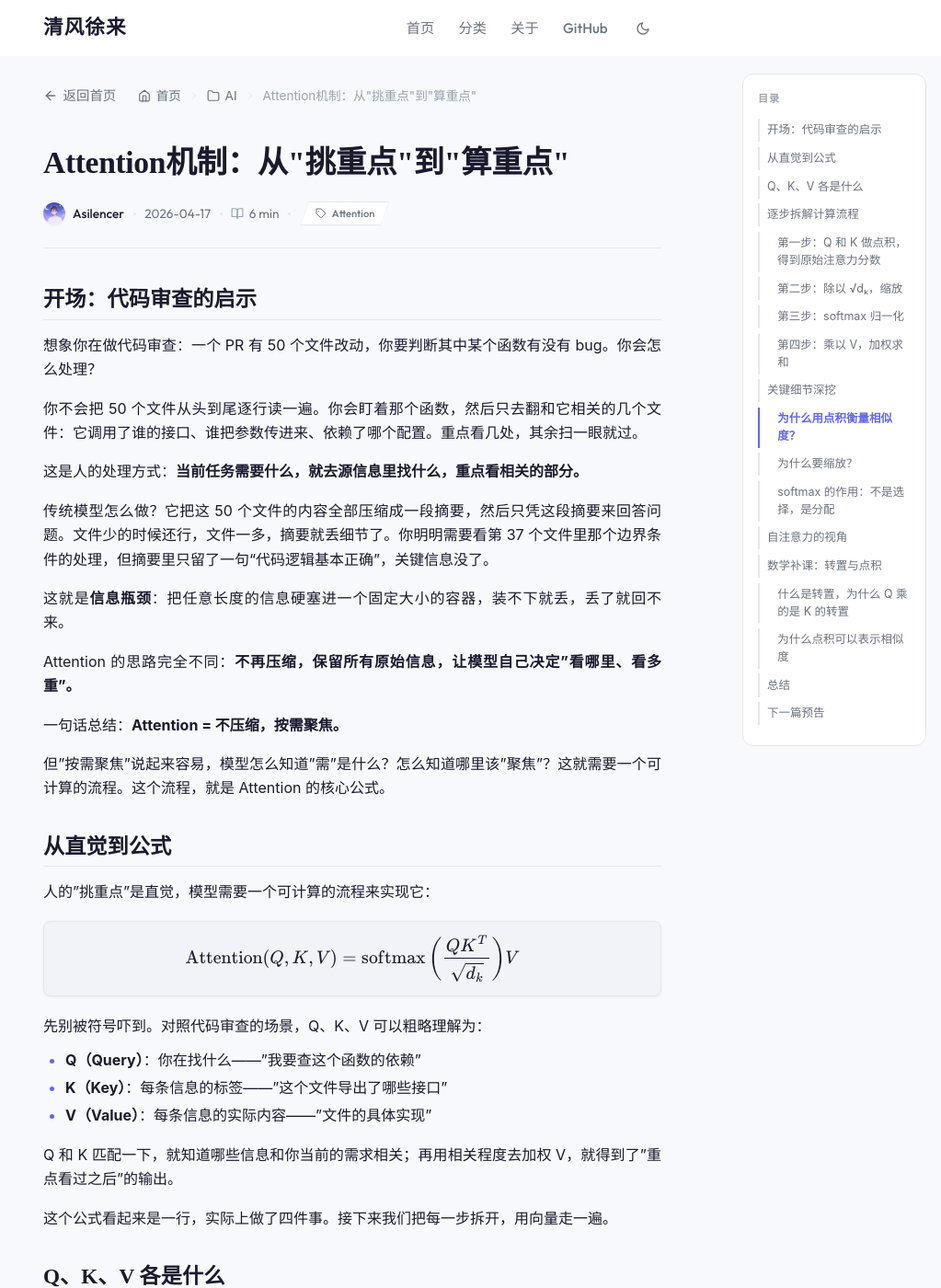
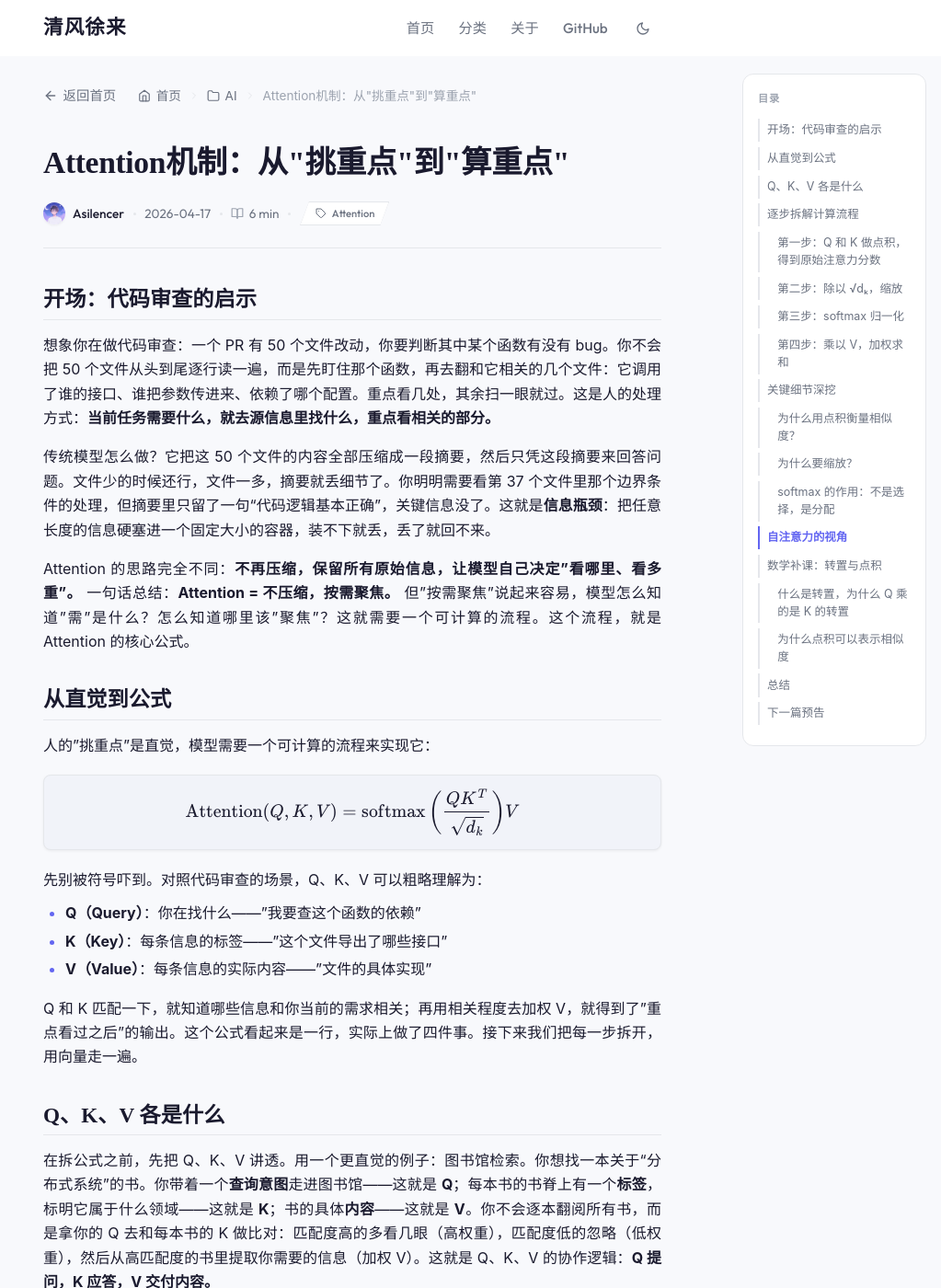
Before and after one commit to Asilencer/asilencer.github.io, a Jekyll site: the page built from _posts/2026-04-17-attention.md, in a window 1280 px wide and 1400 px high. Shown: the whole window at 92% size, without its empty margins (257-1280 px from the left). Built offline with Jekyll 4.4.1, drawn with Linux system fonts in a browser that asks for light colours; some web fonts are replaced; some of the changed text lies outside the part shown.

Commit message:
style: 优化 Attention 正文与文章元信息排版

```diff
--- a/_posts/2026-04-17-attention.md
+++ b/_posts/2026-04-17-attention.md
@@ -11,21 +11,11 @@ math: true
 
 ## 开场：代码审查的启示
 
-想象你在做代码审查：一个 PR 有 50 个文件改动，你要判断其中某个函数有没有 bug。你会怎么处理？
+想象你在做代码审查：一个 PR 有 50 个文件改动，你要判断其中某个函数有没有 bug。你不会把 50 个文件从头到尾逐行读一遍，而是先盯住那个函数，再去翻和它相关的几个文件：它调用了谁的接口、谁把参数传进来、依赖了哪个配置。重点看几处，其余扫一眼就过。这是人的处理方式：**当前任务需要什么，就去源信息里找什么，重点看相关的部分。**
 
-你不会把 50 个文件从头到尾逐行读一遍。你会盯着那个函数，然后只去翻和它相关的几个文件：它调用了谁的接口、谁把参数传进来、依赖了哪个配置。重点看几处，其余扫一眼就过。
+传统模型怎么做？它把这 50 个文件的内容全部压缩成一段摘要，然后只凭这段摘要来回答问题。文件少的时候还行，文件一多，摘要就丢细节了。你明明需要看第 37 个文件里那个边界条件的处理，但摘要里只留了一句“代码逻辑基本正确”，关键信息没了。这就是**信息瓶颈**：把任意长度的信息硬塞进一个固定大小的容器，装不下就丢，丢了就回不来。
 
-这是人的处理方式：**当前任务需要什么，就去源信息里找什么，重点看相关的部分。**
-
-传统模型怎么做？它把这 50 个文件的内容全部压缩成一段摘要，然后只凭这段摘要来回答问题。文件少的时候还行，文件一多，摘要就丢细节了。你明明需要看第 37 个文件里那个边界条件的处理，但摘要里只留了一句“代码逻辑基本正确”，关键信息没了。
-
-这就是**信息瓶颈**：把任意长度的信息硬塞进一个固定大小的容器，装不下就丢，丢了就回不来。
-
-Attention 的思路完全不同：**不再压缩，保留所有原始信息，让模型自己决定"看哪里、看多重"。**
-
-一句话总结：**Attention = 不压缩，按需聚焦。**
-
-但"按需聚焦"说起来容易，模型怎么知道"需"是什么？怎么知道哪里该"聚焦"？这就需要一个可计算的流程。这个流程，就是 Attention 的核心公式。
+Attention 的思路完全不同：**不再压缩，保留所有原始信息，让模型自己决定"看哪里、看多重"。** 一句话总结：**Attention = 不压缩，按需聚焦。** 但"按需聚焦"说起来容易，模型怎么知道"需"是什么？怎么知道哪里该"聚焦"？这就需要一个可计算的流程。这个流程，就是 Attention 的核心公式。
 
 ## 从直觉到公式
 
@@ -39,23 +29,13 @@ $$\text{Attention}(Q, K, V) = \text{softmax}\left(\frac{QK^T}{\sqrt{d_k}}\right)
 - **K（Key）**：每条信息的标签——"这个文件导出了哪些接口"
 - **V（Value）**：每条信息的实际内容——"文件的具体实现"
 
-Q 和 K 匹配一下，就知道哪些信息和你当前的需求相关；再用相关程度去加权 V，就得到了"重点看过之后"的输出。
-
-这个公式看起来是一行，实际上做了四件事。接下来我们把每一步拆开，用向量走一遍。
+Q 和 K 匹配一下，就知道哪些信息和你当前的需求相关；再用相关程度去加权 V，就得到了"重点看过之后"的输出。这个公式看起来是一行，实际上做了四件事。接下来我们把每一步拆开，用向量走一遍。
 
 ## Q、K、V 各是什么
 
-在拆公式之前，先把 Q、K、V 讲透。用一个更直觉的例子：图书馆检索。
+在拆公式之前，先把 Q、K、V 讲透。用一个更直觉的例子：图书馆检索。你想找一本关于“分布式系统”的书。你带着一个**查询意图**走进图书馆——这就是 **Q**；每本书的书脊上有一个**标签**，标明它属于什么领域——这就是 **K**；书的具体**内容**——这就是 **V**。你不会逐本翻阅所有书，而是拿你的 Q 去和每本书的 K 做比对：匹配度高的多看几眼（高权重），匹配度低的忽略（低权重），然后从高匹配度的书里提取你需要的信息（加权 V）。这就是 Q、K、V 的协作逻辑：**Q 提问，K 应答，V 交付内容。**
 
-你想找一本关于“分布式系统”的书。你带着一个**查询意图**走进图书馆——这就是 **Q**。每本书的书脊上有一个**标签**，标明它属于什么领域——这就是 **K**。书的具体**内容**——这就是 **V**。
-
-你不会逐本翻阅所有书。你会拿你的 Q 去和每本书的 K 做比对：匹配度高的多看几眼（高权重），匹配度低的忽略（低权重），然后从高匹配度的书里提取你需要的信息（加权 V）。
-
-这就是 Q、K、V 的协作逻辑：**Q 提问，K 应答，V 交付内容。**
-
-再换一个场景：你在搜索引擎里输入“Go 并发模型”。搜索框里的关键词就是 Q，每个网页的标题和摘要就是 K，网页的实际内容就是 V。搜索引擎做的事，本质上就是拿你的 Q 和所有网页的 K 做匹配，然后把最相关的 V 排在前面。
-
-在数学上，Q、K、V 都是向量。Q 是一个查询向量，K 是一组键向量，V 是一组值向量。它们的维度可以不同，但 K 和 V 的数量必须相同——每个键对应一个值，就像每本书的标签对应那本书的内容。
+再换一个场景：你在搜索引擎里输入“Go 并发模型”。搜索框里的关键词就是 Q，每个网页的标题和摘要就是 K，网页的实际内容就是 V。搜索引擎做的事，本质上就是拿你的 Q 和所有网页的 K 做匹配，然后把最相关的 V 排在前面。在数学上，Q、K、V 都是向量。Q 是一个查询向量，K 是一组键向量，V 是一组值向量。它们的维度可以不同，但 K 和 V 的数量必须相同——每个键对应一个值，就像每本书的标签对应那本书的内容。
 
 那为什么只需要 Q、K、V 这三个向量就够了？
 
@@ -65,9 +45,7 @@ Q 和 K 匹配一下，就知道哪些信息和你当前的需求相关；再用
 2. **再判断“谁和我相关”**，这需要每条信息都有一个可匹配的标识，所以有了 K。
 3. **最后把真正有用的内容取出来并加权汇总**，这需要每条信息携带实际内容，所以有了 V。
 
-也就是说，Attention 的核心任务无非是：**提问、匹配、取值**。Q 负责提问，K 负责匹配，V 负责取值。只要这三件事能完成，整个注意力机制就已经闭环了，不需要再额外引入第四种基础角色。
-
-换个更直白的说法：如果没有 Q，你就不知道“当前到底想找什么”；如果没有 K，你就没法衡量“谁和当前需求最相关”；如果没有 V，你就算找到了相关位置，也拿不到真正要汇总的信息。三者缺一不可，但三者合起来也刚好够用。
+也就是说，Attention 的核心任务无非是：**提问、匹配、取值**。Q 负责提问，K 负责匹配，V 负责取值。只要这三件事能完成，整个注意力机制就已经闭环了，不需要再额外引入第四种基础角色。换个更直白的说法：如果没有 Q，你就不知道“当前到底想找什么”；如果没有 K，你就没法衡量“谁和当前需求最相关”；如果没有 V，你就算找到了相关位置，也拿不到真正要汇总的信息。三者缺一不可，但三者合起来也刚好够用。
 
 还有一个关键点：Q、K、V 不是凭空来的。在原始的 Attention 机制中，输入是一组向量（比如一个句子中每个词的词向量），然后通过三个不同的线性变换（也就是乘以三个不同的权重矩阵 W_Q、W_K、W_V），分别生成 Q、K、V。这意味着模型可以**学习**如何从同一个输入中提取出不同的角色——什么时候该提问、什么时候该应答、什么时候该交付内容。
 
@@ -79,9 +57,7 @@ Q 和 K 匹配一下，就知道哪些信息和你当前的需求相关；再用
 
 $$Q \cdot K^T$$
 
-Q 是一个查询向量，K 是一组键向量。Q 和每个 K 做点积，得到一组标量——这就是“原始注意力分数”。分数越高，说明 Q 和那个 K 越相关。
-
-为什么用点积？因为点积衡量的是两个向量的方向一致性：方向越接近，点积越大，意味着“查询意图”和“信息标签”越匹配。这是一个天然的相似度度量。
+Q 是一个查询向量，K 是一组键向量。Q 和每个 K 做点积，得到一组标量——这就是“原始注意力分数”。分数越高，说明 Q 和那个 K 越相关。为什么用点积？因为点积衡量的是两个向量的方向一致性：方向越接近，点积越大，意味着“查询意图”和“信息标签”越匹配。这是一个天然的相似度度量。
 
 举个具体数字。假设 Q 是一个 4 维向量 $[1, 0, 1, 0]$，有三个 K 向量：
 
@@ -95,17 +71,11 @@ Q 是一个查询向量，K 是一组键向量。Q 和每个 K 做点积，得
 
 $$\frac{QK^T}{\sqrt{d_k}}$$
 
-dₖ 是 K 向量的维度。为什么要除以 √dₖ？
-
-补一句：**dₖ 不是“算出来”的结果，而是一个维度超参数**，由你怎么构造 K 向量决定。更具体地说，输入 token 的隐藏向量 $x \in \mathbb{R}^{d_{model}}$ 会经过线性映射得到 K：
+dₖ 是 K 向量的维度。为什么要除以 √dₖ？补一句：**dₖ 不是“算出来”的结果，而是一个维度超参数**，由你怎么构造 K 向量决定。更具体地说，输入 token 的隐藏向量 $x \in \mathbb{R}^{d_{model}}$ 会经过线性映射得到 K：
 
 $$k = x W_K$$
 
-如果 $W_K \in \mathbb{R}^{d_{model} \times d_k}$，那么输出 $k \in \mathbb{R}^{d_k}$，因此 $d_k$ 就是 K 向量的长度。在单头注意力里，通常直接取 $d_k = d_{model}$。
-
-因为当维度很高时，点积的数值会变得很大。这里的关键关系是：**方差会随着维度 dₖ 线性增长**。
-
-直观推一下：把 $q, k \in \mathbb{R}^{d_k}$ 展开，点积是
+如果 $W_K \in \mathbb{R}^{d_{model} \times d_k}$，那么输出 $k \in \mathbb{R}^{d_k}$，因此 $d_k$ 就是 K 向量的长度。在单头注意力里，通常直接取 $d_k = d_{model}$。因为当维度很高时，点积的数值会变得很大。这里的关键关系是：**方差会随着维度 dₖ 线性增长**。直观推一下：把 $q, k \in \mathbb{R}^{d_k}$ 展开，点积是
 
 $$s = q \cdot k = \sum_{i=1}^{d_k} q_i k_i$$
 
@@ -143,13 +113,9 @@ $$
 \end{aligned}
 $$
 
-所以 dₖ = 64 时，$\operatorname{Var}(s)=64$，标准差是 $\sqrt{64}=8$；dₖ = 512 时，标准差是 $\sqrt{512}\approx 22.6$。这会把 softmax 的输入“拉得很开”，更容易变成近似 one-hot。
+所以 dₖ = 64 时，$\operatorname{Var}(s)=64$，标准差是 $\sqrt{64}=8$；dₖ = 512 时，标准差是 $\sqrt{512}\approx 22.6$。这会把 softmax 的输入“拉得很开”，更容易变成近似 one-hot。方差大意味着什么？点积之间的差距会很大。送进 softmax 之后，大的更大、小的更小，输出趋近 one-hot——几乎全部权重集中在一个位置上，其余接近零。梯度也跟着消失，模型很难学习。
 
-方差大意味着什么？点积之间的差距会很大。送进 softmax 之后，大的更大、小的更小，输出趋近 one-hot——几乎全部权重集中在一个位置上，其余接近零。梯度也跟着消失，模型很难学习。
-
-用数字感受一下：假设三个原始分数是 $[2, 1, 0]$，softmax 输出是 $[0.67, 0.24, 0.09]$，还有区分度。但如果分数是 $[20, 10, 0]$，softmax 输出就变成了 $[0.9999, 0.0001, 0.0000]$，几乎变成了 one-hot。
-
-除以 √dₖ，就是把方差拉回 1，让 softmax 的输入维持在一个合理的范围内。这一步叫**缩放点积**（Scaled Dot-Product），也是"Scaled Attention"这个名字的由来。
+用数字感受一下：假设三个原始分数是 $[2, 1, 0]$，softmax 输出是 $[0.67, 0.24, 0.09]$，还有区分度。但如果分数是 $[20, 10, 0]$，softmax 输出就变成了 $[0.9999, 0.0001, 0.0000]$，几乎变成了 one-hot。除以 √dₖ，就是把方差拉回 1，让 softmax 的输入维持在一个合理的范围内。这一步叫**缩放点积**（Scaled Dot-Product），也是"Scaled Attention"这个名字的由来。
 
 ### 第三步：softmax 归一化
 
@@ -165,18 +131,14 @@ $$\text{softmax}(x_i) = \frac{e^{x_i}}{\sum_j e^{x_j}}$$
 - **可微且“强调差异”**：指数是单调且平滑的，$x_i$ 大一点，$e^{x_i}$ 会放大得更多，模型更容易把注意力集中到更相关的位置。
 - **对整体平移不敏感（数值更稳）**：softmax 满足 $\mathrm{softmax}(x) = \mathrm{softmax}(x - c)$。实现里通常取 $c = \max(x)$，写成 $e^{x_i - \max(x)}$，避免指数爆炸/下溢（这也是工程上常用的稳定写法）。
 
-这一步的作用是**把原始分数变成权重分布**。不是"选一个最重要的"，而是"按相关程度分配注意力"——高度相关的拿 0.6，一般相关的拿 0.3，不太相关的拿 0.1。每个信息源都保留，只是权重不同。
-
-用前面的例子继续算。缩放后的分数假设是 $[1.0, 0.5, 0.0]$：
+这一步的作用是**把原始分数变成权重分布**。不是"选一个最重要的"，而是"按相关程度分配注意力"——高度相关的拿 0.6，一般相关的拿 0.3，不太相关的拿 0.1。每个信息源都保留，只是权重不同。用前面的例子继续算。缩放后的分数假设是 $[1.0, 0.5, 0.0]$：
 
 - e¹·⁰ = 2.718
 - e⁰·⁵ = 1.649
 - e⁰·⁰ = 1.000
 - 总和 = 5.367
 
-softmax 输出 = $[0.506, 0.307, 0.186]$
-
-K₁ 拿到了一半的权重，K₂ 和 K₃ 也各有份额。有区分度，但不极端。
+softmax 输出 = $[0.506, 0.307, 0.186]$。K₁ 拿到了一半的权重，K₂ 和 K₃ 也各有份额。有区分度，但不极端。
 
 ### 第四步：乘以 V，加权求和
 
@@ -248,13 +198,9 @@ softmax 对输入的大小非常敏感。输入差距大时，输出趋近 one-h
 2. 用权重对三个 V 加权求和，得到"爱"的输出表示
 3. 这个输出融合了上下文信息——"爱"不再只是一个孤立的词向量，而是一个"知道前后文在说什么"的表示
 
-同理，“我”和“北京”也会各自算一遍，得到各自的上下文感知表示。每个位置都这样算一遍，整个序列就完成了一轮信息交换：每个位置都“看”了其他位置，并根据相关性聚合了信息。
+同理，“我”和“北京”也会各自算一遍，得到各自的上下文感知表示。每个位置都这样算一遍，整个序列就完成了一轮信息交换：每个位置都“看”了其他位置，并根据相关性聚合了信息。这就是自注意力的力量：**不需要递归、不需要卷积，一次矩阵运算就能捕获序列中任意两个位置的关系。**
 
-这就是自注意力的力量：**不需要递归、不需要卷积，一次矩阵运算就能捕获序列中任意两个位置的关系。**
-
-RNN 需要一步一步往后传，远距离依赖要传很多步才能到达，信息沿途衰减。自注意力没有这个问题——“我”和“北京”之间只隔一次点积，无论它们在序列中相距多远。
-
-但这也意味着自注意力的计算复杂度是 O(n²)——每个位置都要和所有位置算一次相似度。这是 Attention 机制的代价，也是后续各种高效注意力变体（如线性注意力、稀疏注意力）试图解决的问题。
+RNN 需要一步一步往后传，远距离依赖要传很多步才能到达，信息沿途衰减。自注意力没有这个问题——“我”和“北京”之间只隔一次点积，无论它们在序列中相距多远。但这也意味着自注意力的计算复杂度是 O(n²)——每个位置都要和所有位置算一次相似度。这是 Attention 机制的代价，也是后续各种高效注意力变体（如线性注意力、稀疏注意力）试图解决的问题。
 
 ## 数学补课：转置与点积
 
@@ -268,16 +214,12 @@ $$A = \begin{bmatrix} 1 & 2 & 3 \\ 4 & 5 & 6 \end{bmatrix}, \quad A^T = \begin{b
 
 那为什么 Attention 公式里是 QKᵀ 而不是 QK？
 
-因为**矩阵乘法的维度必须匹配**，而且我们需要的恰好是"Q 的每一行和 K 的每一行做点积"。
-
-具体来说：假设序列长度为 N，每个位置的 Q 和 K 都是 dₖ 维向量。那么 Q 是 N×dₖ 的矩阵，K 也是 N×dₖ 的矩阵。
+因为**矩阵乘法的维度必须匹配**，而且我们需要的恰好是"Q 的每一行和 K 的每一行做点积"。具体来说，假设序列长度为 N，每个位置的 Q 和 K 都是 dₖ 维向量，那么 Q 是 N×dₖ 的矩阵，K 也是 N×dₖ 的矩阵。
 
 - QK：N×dₖ 乘 N×dₖ，维度不匹配，无法相乘
 - QKᵀ：N×dₖ 乘 dₖ×N = N×N，完美
 
-QKᵀ 的结果是一个 N×N 的矩阵，其中第 i 行第 j 列的值，恰好是 Q 的第 i 行（第 i 个位置的查询向量）和 K 的第 j 行（第 j 个位置的键向量）的点积。
-
-也就是说，**转置是为了让 K 的列变成行，从而和 Q 的每一行对齐做点积**。这不是什么高深的技巧，纯粹是矩阵乘法的维度规则决定的——你需要什么形状的输出，就得配什么形状的输入。
+QKᵀ 的结果是一个 N×N 的矩阵，其中第 i 行第 j 列的值，恰好是 Q 的第 i 行（第 i 个位置的查询向量）和 K 的第 j 行（第 j 个位置的键向量）的点积。也就是说，**转置是为了让 K 的列变成行，从而和 Q 的每一行对齐做点积**。这不是什么高深的技巧，纯粹是矩阵乘法的维度规则决定的——你需要什么形状的输出，就得配什么形状的输入。
 
 用数字走一遍。假设 N=3，dₖ=2：
 
@@ -301,9 +243,7 @@ $$\vec{a} \cdot \vec{b} = \sum_{i=1}^{n} a_i b_i$$
 
 $$\vec{a} \cdot \vec{b} = |\vec{a}| \cdot |\vec{b}| \cdot \cos\theta$$
 
-其中 |a| 和 |b| 是向量的长度（模），θ 是两个向量之间的夹角。
-
-这个等式怎么来的？推导如下。
+其中 |a| 和 |b| 是向量的长度（模），θ 是两个向量之间的夹角。这个等式怎么来的？推导如下。
 
 **推导过程：**
 
@@ -365,14 +305,10 @@ Attention 的本质用一句话说：**加权聚合，权重由 Q 和 K 的相
 3. **softmax** → 变成权重分布
 4. **乘以 V** → 加权求和得输出
 
-它解决的核心问题是：**如何从大量信息中，按需提取重点。** 不是压缩，不是选择，而是按比例分配注意力——这就是 Attention。
-
-从代码审查到图书馆检索，从搜索引擎到语言理解，"按需聚焦"的思路无处不在。Attention 机制只是把这个人类直觉变成了一个可计算、可学习的流程。
+它解决的核心问题是：**如何从大量信息中，按需提取重点。** 不是压缩，不是选择，而是按比例分配注意力——这就是 Attention。从代码审查到图书馆检索，从搜索引擎到语言理解，"按需聚焦"的思路无处不在。Attention 机制只是把这个人类直觉变成了一个可计算、可学习的流程。
 
 ## 下一篇预告
 
-这篇文章里，我们反复说"Q、K、V 都是向量"，但有一个关键问题一直悬着：**这些向量从哪来？**
-
-一个词——比如"爱"——是怎么变成一个数字向量的？变成向量之后，又是怎么通过 W_Q、W_K、W_V 三个矩阵，分别映射成查询向量、键向量和值向量的？
+这篇文章里，我们反复说"Q、K、V 都是向量"，但有一个关键问题一直悬着：**这些向量从哪来？** 一个词——比如"爱"——是怎么变成一个数字向量的？变成向量之后，又是怎么通过 W_Q、W_K、W_V 三个矩阵，分别映射成查询向量、键向量和值向量的？
 
 下一篇将拆解这个过程：从词嵌入（Word Embedding）到 Q/K/V 的线性映射，把"词 → 向量 → 角色"这条链路讲透。
--- a/assets/css/style.css
+++ b/assets/css/style.css
@@ -594,6 +594,39 @@ img { max-width: 100%; height: auto; }
   flex-wrap: wrap;
 }
 
+.post-card .meta-item {
+  display: inline-flex;
+  align-items: center;
+  gap: 0.35rem;
+  padding: 0.24rem 0.85rem;
+  color: var(--color-text-secondary);
+  position: relative;
+  clip-path: polygon(10px 0, 100% 0, calc(100% - 10px) 100%, 0 100%);
+  z-index: 0;
+}
+
+.post-card .meta-item::before,
+.post-card .meta-item::after {
+  content: '';
+  position: absolute;
+  inset: 0;
+  clip-path: inherit;
+  z-index: -1;
+}
+
+.post-card .meta-item::before {
+  background: color-mix(in srgb, var(--color-primary) 24%, var(--color-border));
+}
+
+.post-card .meta-item::after {
+  inset: 1px;
+  background: color-mix(in srgb, var(--color-primary) 12%, var(--color-surface));
+}
+
+.post-card .meta-item .meta-icon {
+  color: inherit;
+}
+
 .post-card .meta .sep {
   opacity: 0.3;
 }
```
Also changed, not shown: other parts of _posts/2026-04-17-attention.md (+4 -16 lines).
